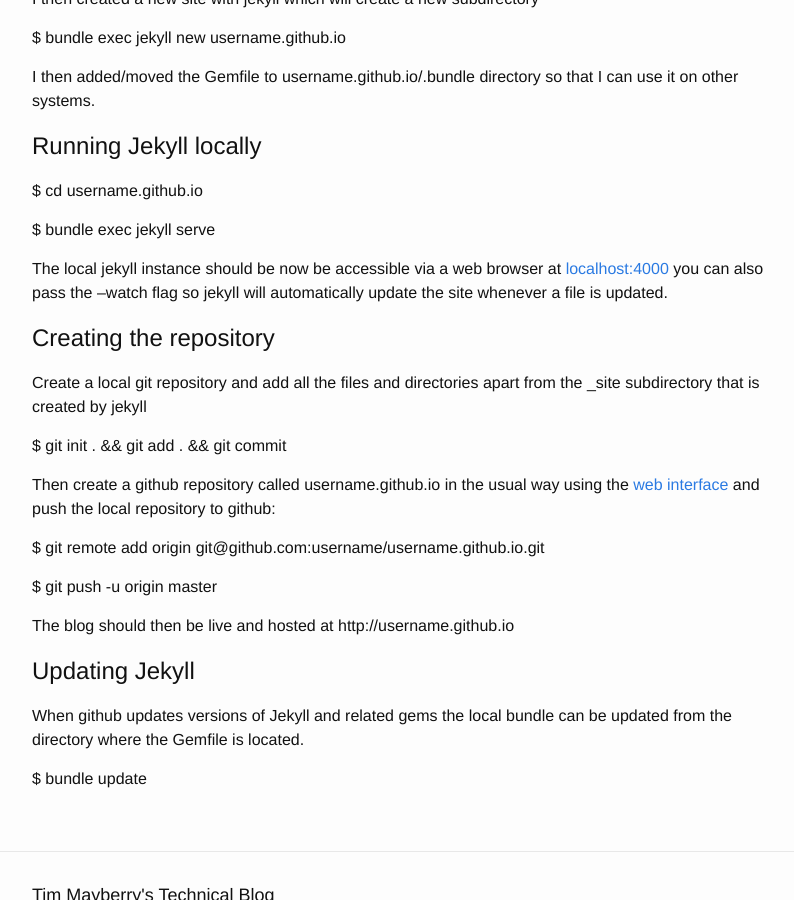
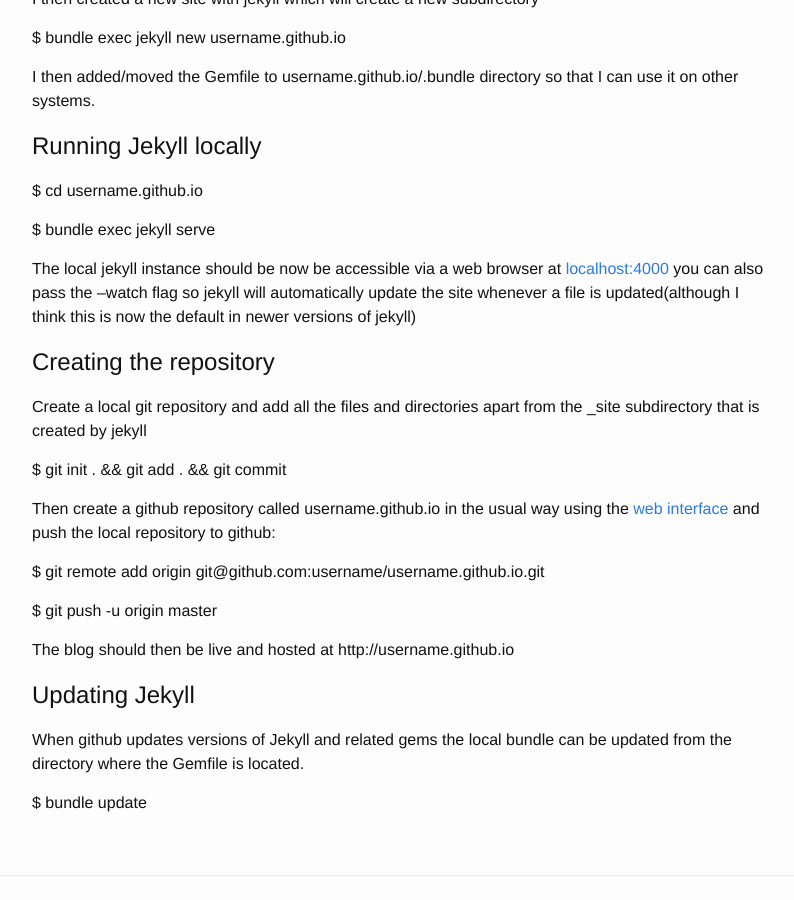
Before and after one commit to mojofunk/mojofunk.github.io, a Jekyll site: the page built from _posts/2015-05-20-blog-configuration.md, in a window 1280 px wide and 900 px high, scrolled down 974 px. Shown: the whole window, without its empty margins (238-1032 px from the left). Built offline with Jekyll 4.4.1, drawn with Linux system fonts in a browser that asks for light colours.

Commit message:
Add note about jekyll --watch flag

```diff
--- a/_posts/2015-05-20-blog-configuration.md
+++ b/_posts/2015-05-20-blog-configuration.md
@@ -67,7 +67,8 @@
 
 The local jekyll instance should be now be accessible via a web browser at
 [localhost:4000](localhost:4000) you can also pass the --watch flag so jekyll
-will automatically update the site whenever a file is updated.
+will automatically update the site whenever a file is updated(although I think
+this is now the default in newer versions of jekyll)
 
 # Creating the repository
 
```
